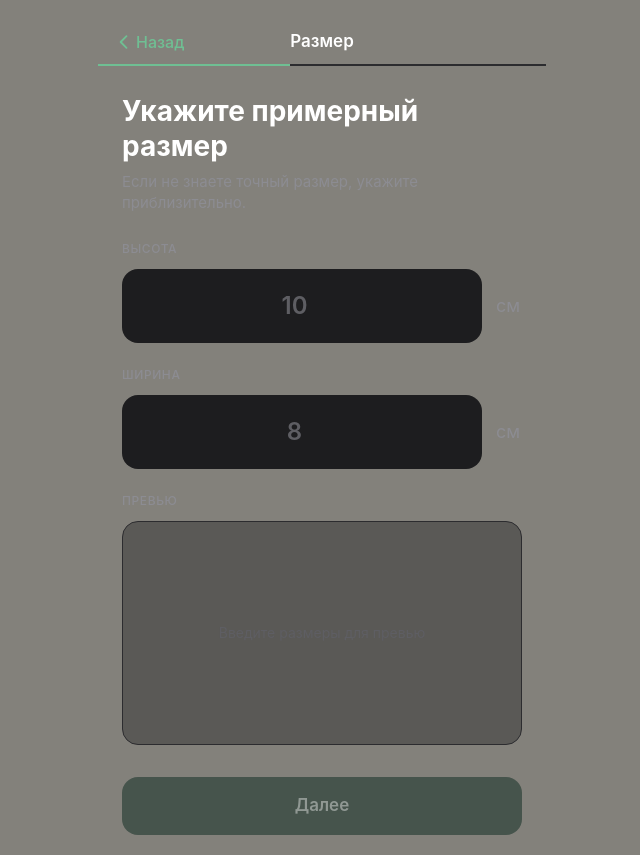
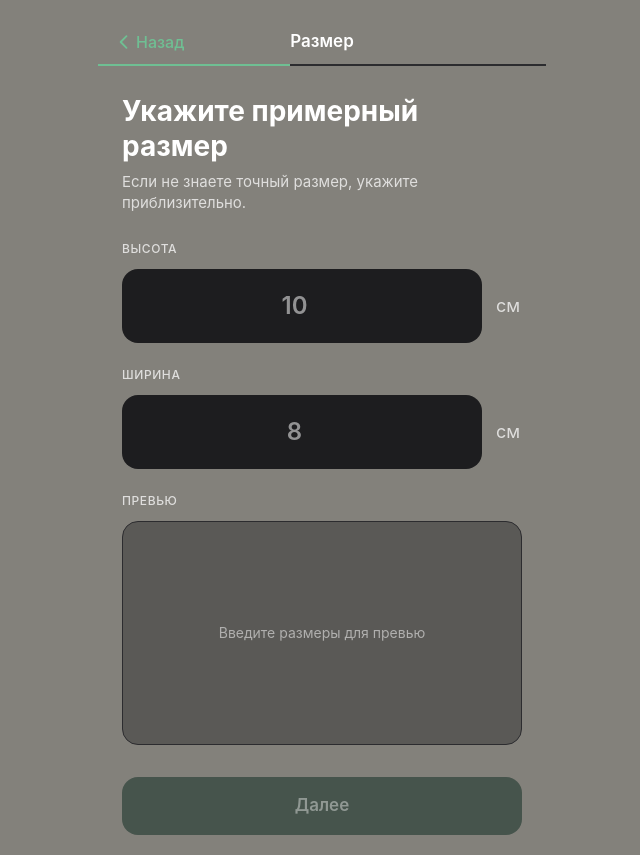
Before and after one commit to kiryaclaude/lali-tattoo-artist, a React (Vite) app: page /form/size in a window 1280 px wide. Shown: the whole page, without its empty margins (318-958 px from the left). Built offline with nearby package versions, Linux system fonts and the light colour scheme.

Commit message:
Gray client screens: match reference shade + readable light secondary text
Scoped .client-surface overrides make muted/hint text light (readable on the
gray #83817b), matching the reference's clean white-on-gray look. Master
screens unaffected.

```diff
--- a/src/layouts/ClientLayout.tsx
+++ b/src/layouts/ClientLayout.tsx
@@ -38,7 +38,7 @@
   return (
     <div
       className={`flex flex-col min-h-screen text-white ${
-        isHome ? 'bg-page' : 'bg-[#83817b]'
+        isHome ? 'bg-page' : 'client-surface'
       }`}
     >
       {/* Main content */}
--- a/src/styles/index.css
+++ b/src/styles/index.css
@@ -24,3 +24,18 @@
   -webkit-font-smoothing: antialiased;
   -moz-osx-font-smoothing: grayscale;
 }
+
+/* Серые клиентские экраны (кроме главной).
+   Фирменный серый оттенок + светлый вторичный текст, чтобы читался на сером. */
+.client-surface {
+  background-color: #83817b;
+}
+.client-surface .text-muted {
+  color: rgba(255, 255, 255, 0.74);
+}
+.client-surface .text-hint {
+  color: rgba(255, 255, 255, 0.52);
+}
+.client-surface .placeholder-hint::placeholder {
+  color: rgba(255, 255, 255, 0.52);
+}
```
